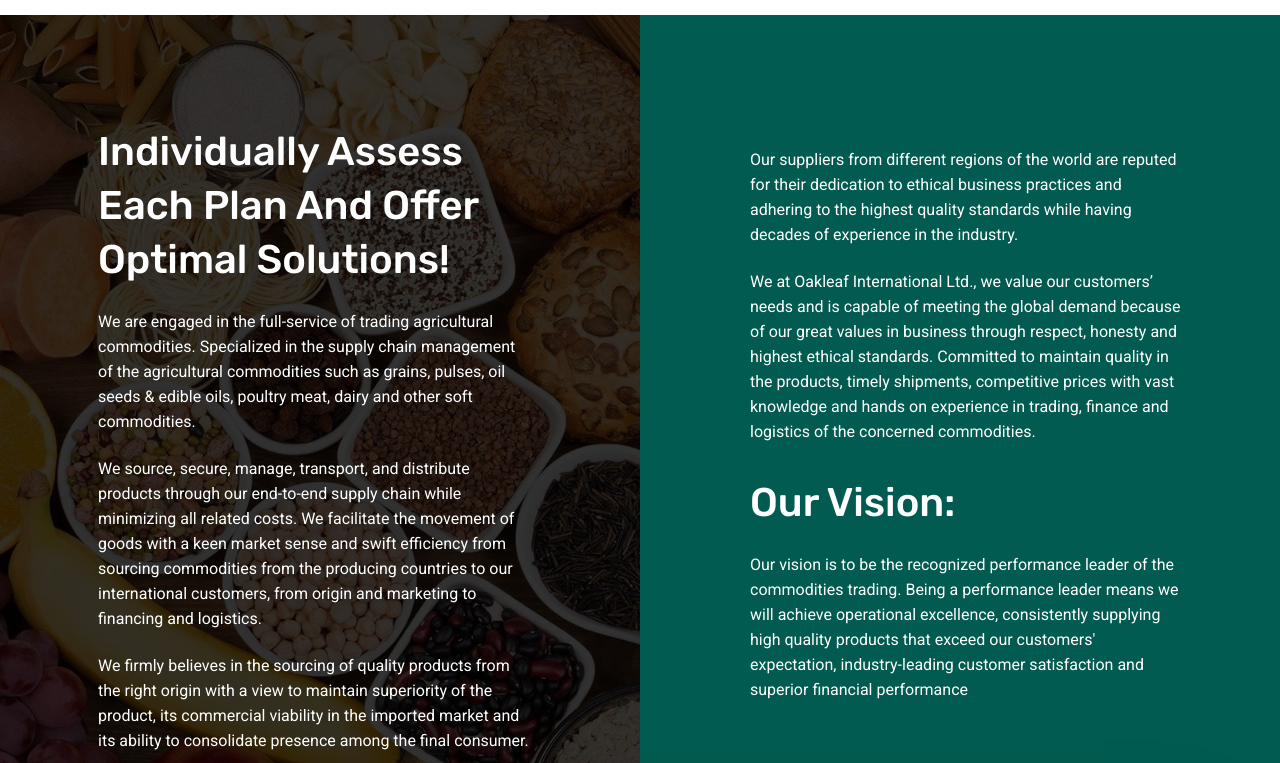
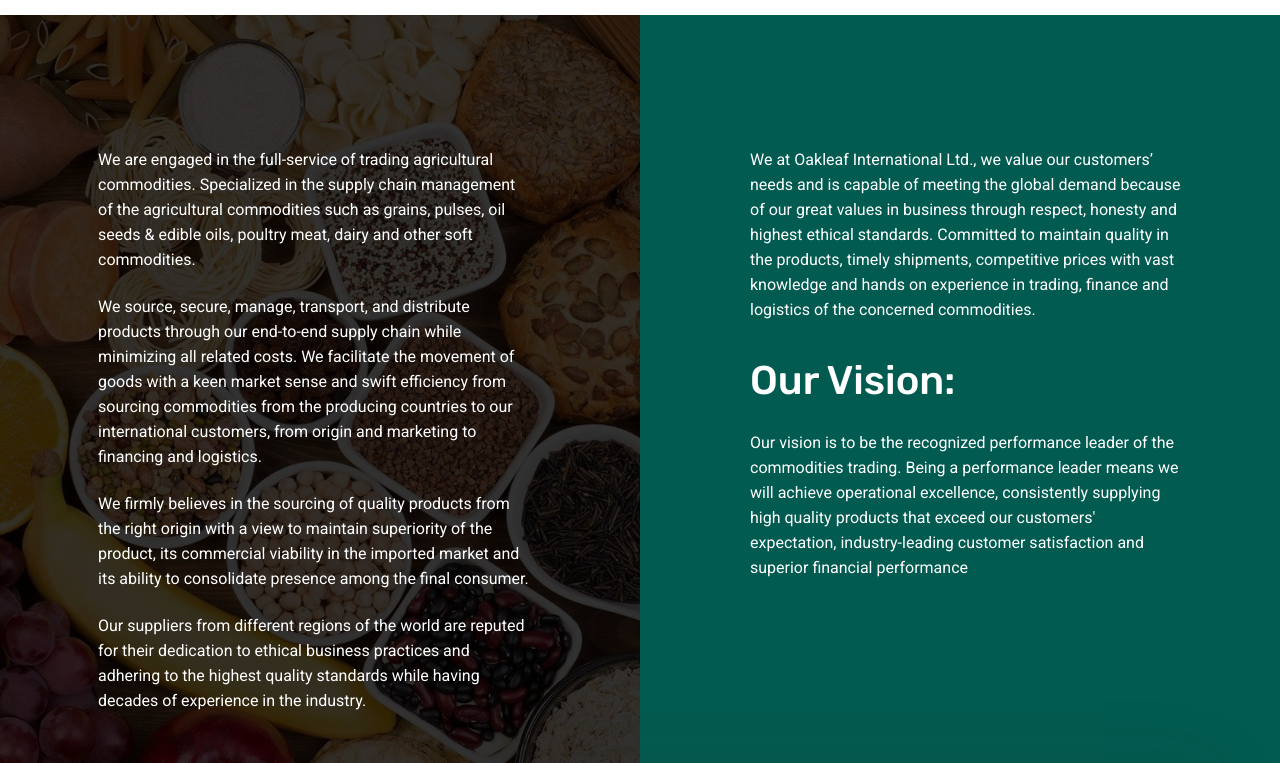
Before and after one commit to gulfwww/oakLeaf, a website: page dist/index.html in a window 1280 px wide. Shown: the part 1340-2103 px from the top of the page. Drawn offline with nearby package versions, Linux system fonts and the light colour scheme.

Commit message:
Update text

```diff
--- a/dist/index.html
+++ b/dist/index.html
@@ -309,9 +309,6 @@
           >
             <div class="inner-padding">
               <div class="heading heading-2 heading-white mb-30">
-                <h2 class="heading__title text-white">
-                  Individually Assess Each Plan And Offer Optimal Solutions!
-                </h2>
                 <p class="heading__desc text-white">
                   We are engaged in the full-service of trading agricultural
                   commodities. Specialized in the supply chain management of the
@@ -332,17 +329,17 @@
                   product, its commercial viability in the imported market and
                   its ability to consolidate presence among the final consumer.
                 </p>
+                <p class="heading__desc text-white">
+                  Our suppliers from different regions of the world are reputed
+                  for their dedication to ethical business practices and
+                  adhering to the highest quality standards while having decades
+                  of experience in the industry.
+                </p>
               </div>
             </div>
           </div>
           <div class="col-sm-12 col-md-12 col-lg-6 p-0 bg-theme">
             <div class="inner-padding">
-              <p class="heading__desc text-white">
-                Our suppliers from different regions of the world are reputed
-                for their dedication to ethical business practices and adhering
-                to the highest quality standards while having decades of
-                experience in the industry.
-              </p>
               <p class="heading__desc text-white">
                 We at Oakleaf International Ltd., we value our customers’ needs
                 and is capable of meeting the global demand because of our great
```
